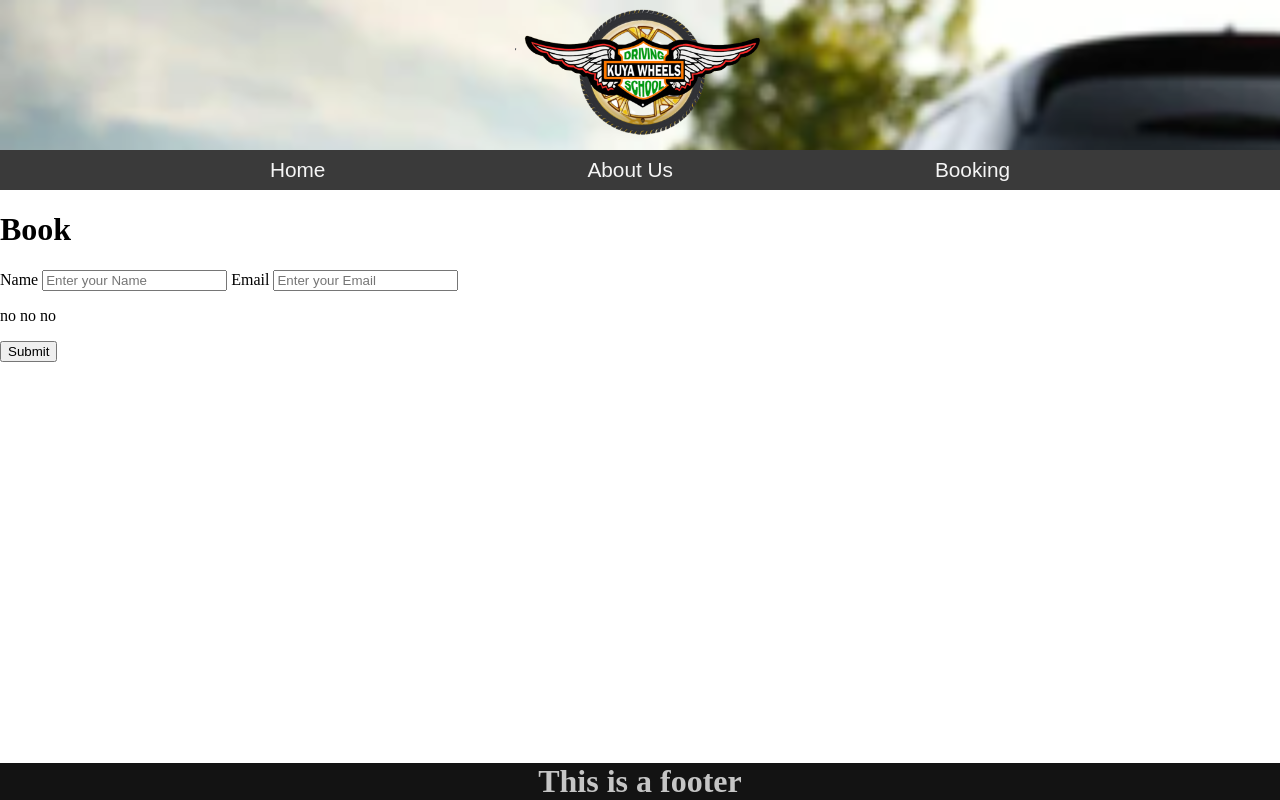
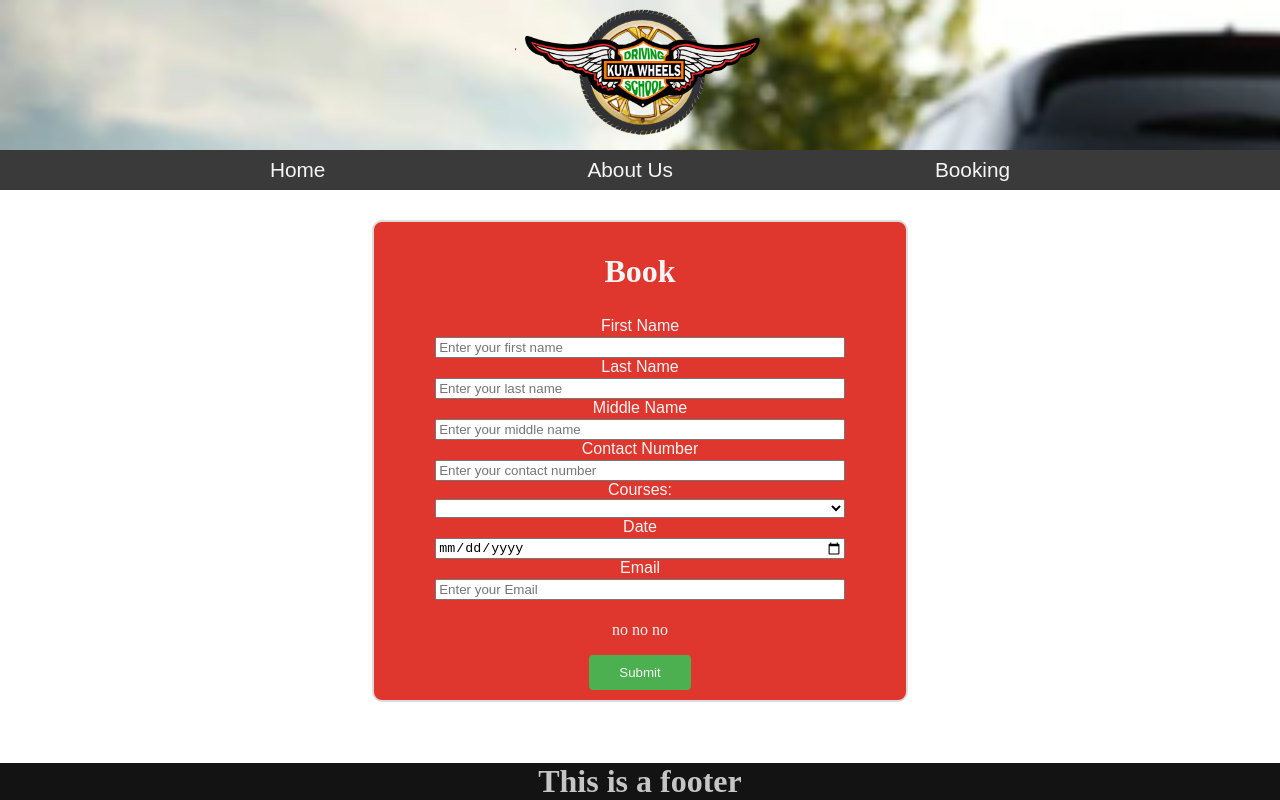
Before and after one commit to dongumayagay/kuya-wheels, a SvelteKit app: page /book in a window 1280 px wide. Built offline with nearby package versions, Linux system fonts and the light colour scheme.

Commit message:
Major CSS change, Added new user input

```diff
--- a/src/routes/book/+page.svelte
+++ b/src/routes/book/+page.svelte
@@ -6,11 +6,20 @@
 	// 	const data = Object.fromEntries(formData);
 	// 	console.log(data);
 	//
-	let name = ""
+	let fname = ""
+	let lname = ""
+	let mname = ""
+	let cnumber = ""
 	let email = ""
+	// let courses = ["Practical Driving 2", "Truck Parking", "Bus Parking"]
+	let coursetaken = ""
 	async function submitHandler() {
 		const booking = {
-			fullname:name,
+			firstname:fname,
+			lastname:lname,
+			middlename:mname,
+			contactnumber:cnumber,
+			course:coursetaken,
 			email:email
 		}
 		await addDoc(collection(db, "bookings"), booking)
@@ -19,16 +28,82 @@
 	}
 </script>
 
-<h1>Book</h1>
+
 <form on:submit|preventDefault={submitHandler}>
 	<!-- <input type="text" name="name" placeholder="enter your full name" required />
 	<input type="text" name="email" placeholder="enter your email address" required /> -->
-	<label for="">Name</label>
-	<input type="text" placeholder="Enter your Name" bind:value={name} required>
-	<label for="">Email</label>
-	<input type="email" placeholder="Enter your Email" bind:value={email} required>
-	{#if name.length<5}
+
+
+	<div id="aform">
+		<h1>Book</h1>
+		<div id="uinput">
+			<label for="">First Name</label>
+			<input type="text" placeholder="Enter your first name" bind:value={fname} required>
+			<label for="">Last Name</label>
+			<input type="text" placeholder="Enter your last name" bind:value={lname} required>
+			<label for="">Middle Name</label>
+			<input type="text" placeholder="Enter your middle name" bind:value={mname} required>
+			<label for="">Contact Number</label>
+			<input type="text" placeholder="Enter your contact number" bind:value={cnumber} required>
+			<label for="cars">Courses:</label>
+			<select name="course" bind:value={coursetaken}>
+			<option value="Practical Driving 2">Practical Driving 2</option>
+			<option value="Truck Parking">Truck Parking</option>
+			<option value="Bus Parking">Bus Parking</option>
+			</select>
+			<label for="">Date</label>
+			<input type="date">
+			<label for="">Email</label>
+			<input type="email" placeholder="Enter your Email" bind:value={email} required>
+		</div>
+		{#if fname.length<5}
 		<p>no no no</p>
-	{/if}
-	<button>Submit</button>
+		{/if}
+		<button>Submit</button>
+
+	</div>
+
+
 </form>
+
+<style>
+	#aform {
+		background-color: #DF362D;
+		display: flex;
+		flex-direction: column;
+		align-items: center;
+		margin: auto;
+		width: 40%;
+		margin-top: 30px;
+		margin-bottom: 30px;
+		padding: 10px;
+		border: solid 2px gainsboro;
+		border-radius: 10px;
+		color: whitesmoke;
+	}
+	#uinput {
+		display: flex;
+		flex-direction: column;
+		width: 80%;
+		padding: 5px;
+		font-family: Arial, Helvetica, sans-serif;
+		color: whitesmoke;
+		/* background-color: #DF362D; */
+
+		text-align: center;
+	}
+	input {
+		margin-top: 2px;
+	}
+	button{
+		width: 20%;
+		padding: 10px;
+		color: whitesmoke;
+		background-color: #4CAF50;
+		border: solid 0px black;
+		border-radius: 4px;
+	}
+	button:hover {
+		background-color: #36a83a;
+	}
+</style>
```
